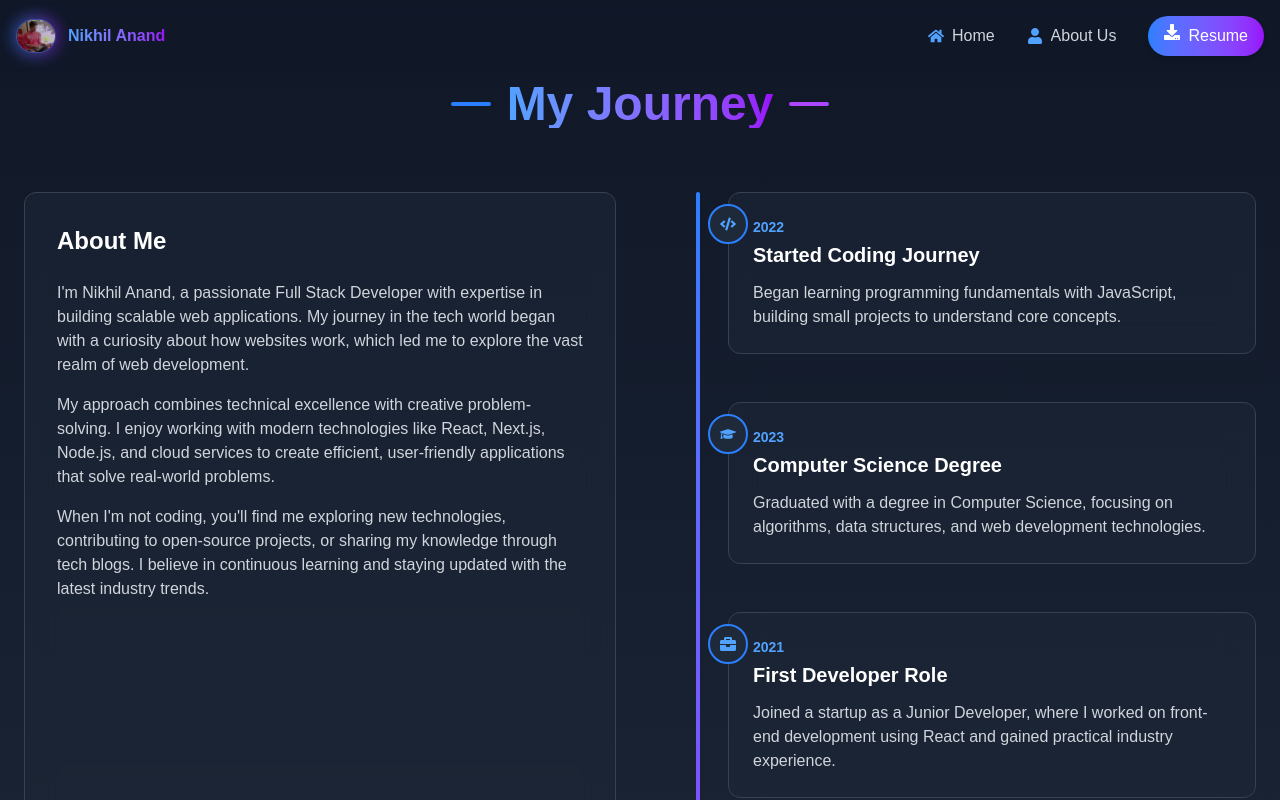
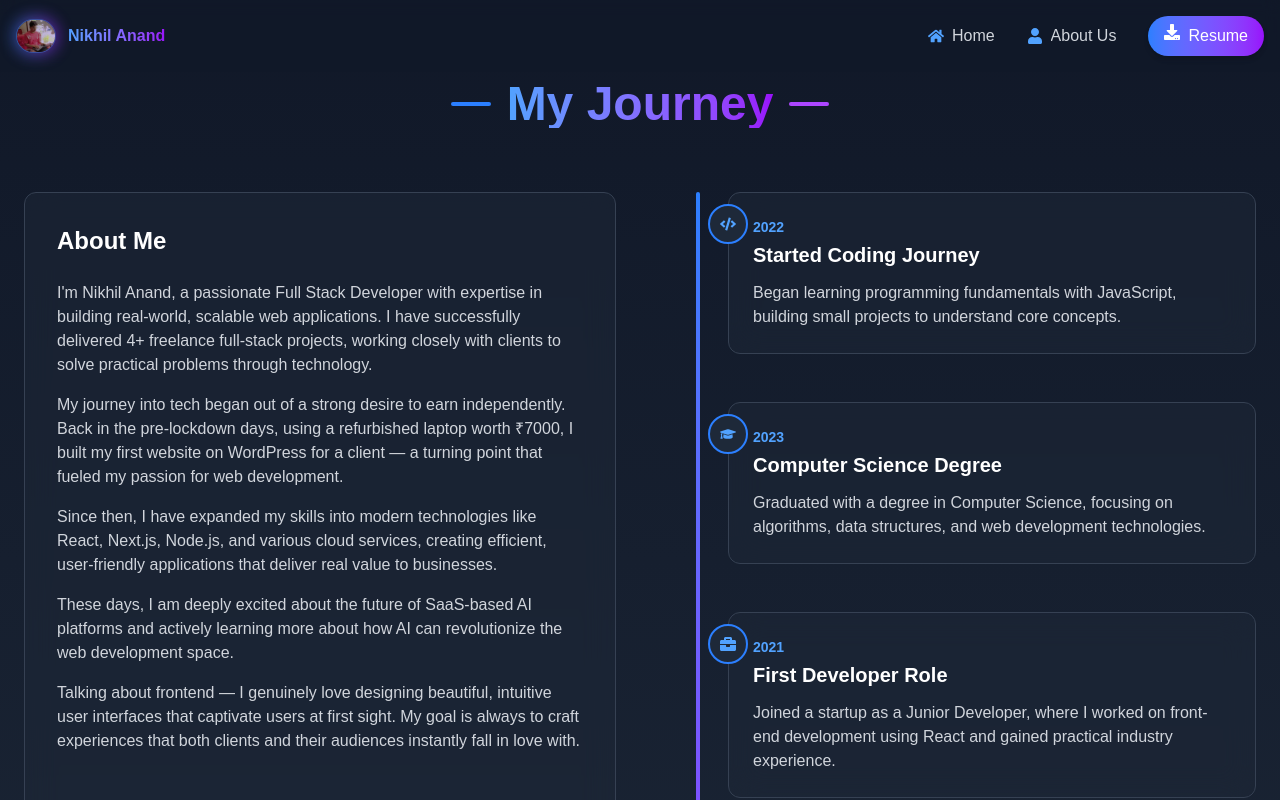
Before and after one commit to niks-nikhil-anand/Frontend_Intern_Challenge, a Next.js app: page /AboutUs in a window 1280 px wide. Shown: the top 800 px of the page. Built offline with nearby package versions, Linux system fonts and the light colour scheme.

Commit message:
Modofy the AboutUS page

```diff
--- a/src/app/AboutUs/page.jsx
+++ b/src/app/AboutUs/page.jsx
@@ -1,43 +1,57 @@
 "use client";
 import React from "react";
-import { FaCode, FaGraduationCap, FaBriefcase, FaLaptopCode, FaRocket } from "react-icons/fa";
+import {
+  FaCode,
+  FaGraduationCap,
+  FaBriefcase,
+  FaLaptopCode,
+  FaRocket,
+} from "react-icons/fa";
 
 const AboutSection = () => {
   const journeySteps = [
     {
       year: "2022",
       title: "Started Coding Journey",
-      description: "Began learning programming fundamentals with JavaScript, building small projects to understand core concepts.",
-      icon: <FaCode />
+      description:
+        "Began learning programming fundamentals with JavaScript, building small projects to understand core concepts.",
+      icon: <FaCode />,
     },
     {
       year: "2023",
       title: "Computer Science Degree",
-      description: "Graduated with a degree in Computer Science, focusing on algorithms, data structures, and web development technologies.",
-      icon: <FaGraduationCap />
+      description:
+        "Graduated with a degree in Computer Science, focusing on algorithms, data structures, and web development technologies.",
+      icon: <FaGraduationCap />,
     },
     {
       year: "2021",
       title: "First Developer Role",
-      description: "Joined a startup as a Junior Developer, where I worked on front-end development using React and gained practical industry experience.",
-      icon: <FaBriefcase />
+      description:
+        "Joined a startup as a Junior Developer, where I worked on front-end development using React and gained practical industry experience.",
+      icon: <FaBriefcase />,
     },
     {
       year: "2022",
       title: "Full Stack Transition",
-      description: "Expanded my skills to include back-end development with Node.js, Express, and MongoDB, becoming a Full Stack Developer.",
-      icon: <FaLaptopCode />
+      description:
+        "Expanded my skills to include back-end development with Node.js, Express, and MongoDB, becoming a Full Stack Developer.",
+      icon: <FaLaptopCode />,
     },
     {
       year: "2023 - Present",
       title: "Advanced Projects & Growth",
-      description: "Leading development on scalable web applications, implementing CI/CD pipelines, and exploring cloud services like AWS and Docker.",
-      icon: <FaRocket />
-    }
+      description:
+        "Leading development on scalable web applications, implementing CI/CD pipelines, and exploring cloud services like AWS and Docker.",
+      icon: <FaRocket />,
+    },
   ];
 
   return (
-    <section className="w-full py-20 bg-gradient-to-b from-gray-900 to-gray-800 px-6" id="about">
+    <section
+      className="w-full py-20 bg-gradient-to-b from-gray-900 to-gray-800 px-6"
+      id="about"
+    >
       <div className="max-w-7xl mx-auto">
         <div className="flex items-center justify-center mb-16">
           <div className="h-1 w-10 bg-blue-500 mr-4 rounded-full"></div>
@@ -51,13 +65,35 @@ const AboutSection = () => {
           <div className="bg-gray-800/50 backdrop-blur-lg border border-gray-700 rounded-xl p-8 hover:shadow-lg hover:shadow-blue-500/20 transition-all duration-300">
             <h3 className="text-2xl font-semibold text-white mb-6">About Me</h3>
             <p className="text-gray-300 mb-4">
-              I'm Nikhil Anand, a passionate Full Stack Developer with expertise in building scalable web applications. My journey in the tech world began with a curiosity about how websites work, which led me to explore the vast realm of web development.
+              I'm Nikhil Anand, a passionate Full Stack Developer with expertise
+              in building real-world, scalable web applications. I have
+              successfully delivered 4+ freelance full-stack projects, working
+              closely with clients to solve practical problems through
+              technology.
             </p>
             <p className="text-gray-300 mb-4">
-              My approach combines technical excellence with creative problem-solving. I enjoy working with modern technologies like React, Next.js, Node.js, and cloud services to create efficient, user-friendly applications that solve real-world problems.
+              My journey into tech began out of a strong desire to earn
+              independently. Back in the pre-lockdown days, using a refurbished
+              laptop worth ₹7000, I built my first website on WordPress for a
+              client — a turning point that fueled my passion for web
+              development.
+            </p>
+            <p className="text-gray-300 mb-4">
+              Since then, I have expanded my skills into modern technologies
+              like React, Next.js, Node.js, and various cloud services, creating
+              efficient, user-friendly applications that deliver real value to
+              businesses.
+            </p>
+            <p className="text-gray-300 mb-4">
+              These days, I am deeply excited about the future of SaaS-based AI
+              platforms and actively learning more about how AI can
+              revolutionize the web development space.
             </p>
             <p className="text-gray-300">
-              When I'm not coding, you'll find me exploring new technologies, contributing to open-source projects, or sharing my knowledge through tech blogs. I believe in continuous learning and staying updated with the latest industry trends.
+              Talking about frontend — I genuinely love designing beautiful,
+              intuitive user interfaces that captivate users at first sight. My
+              goal is always to craft experiences that both clients and their
+              audiences instantly fall in love with.
             </p>
           </div>
 
@@ -72,16 +108,18 @@ const AboutSection = () => {
                   {/* Timeline Icon */}
                   <div className="absolute -left-8 flex items-center justify-center w-16 h-16">
                     <div className="absolute w-10 h-10 bg-gray-800 border-2 border-blue-500 rounded-full flex items-center justify-center z-10">
-                      <div className="text-blue-400">
-                        {step.icon}
-                      </div>
+                      <div className="text-blue-400">{step.icon}</div>
                     </div>
                   </div>
 
                   {/* Content */}
                   <div className="bg-gray-800/50 backdrop-blur-lg border border-gray-700 rounded-xl p-6 hover:bg-gray-800/70 transition-all duration-300">
-                    <div className="text-sm font-semibold text-blue-400 mb-1">{step.year}</div>
-                    <h4 className="text-xl font-semibold text-white mb-3">{step.title}</h4>
+                    <div className="text-sm font-semibold text-blue-400 mb-1">
+                      {step.year}
+                    </div>
+                    <h4 className="text-xl font-semibold text-white mb-3">
+                      {step.title}
+                    </h4>
                     <p className="text-gray-300">{step.description}</p>
                   </div>
                 </div>
```
Also changed, not shown: 1 other file (tests, documents, lock files or other folders).
